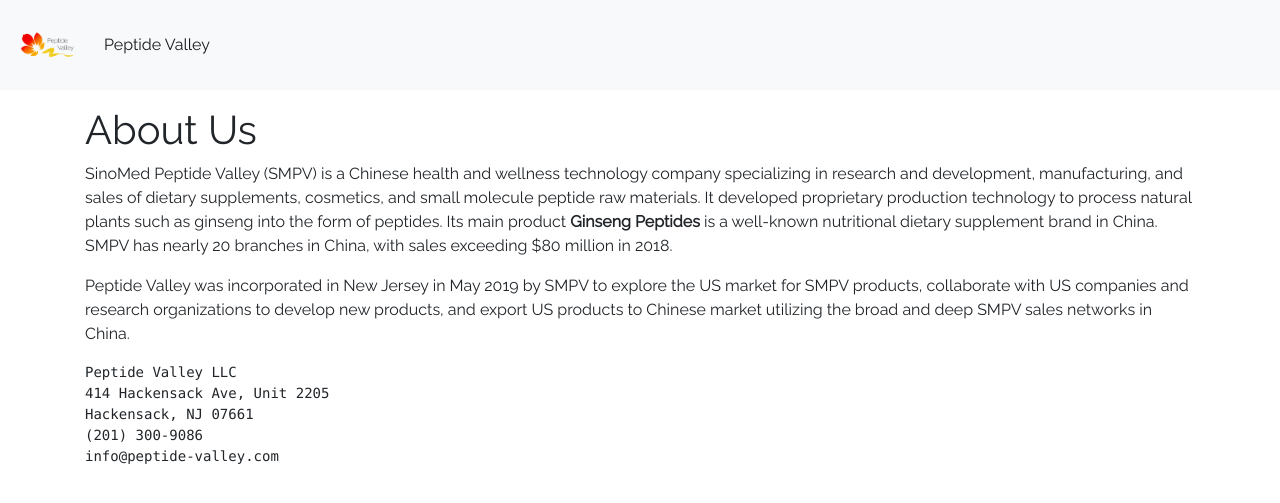
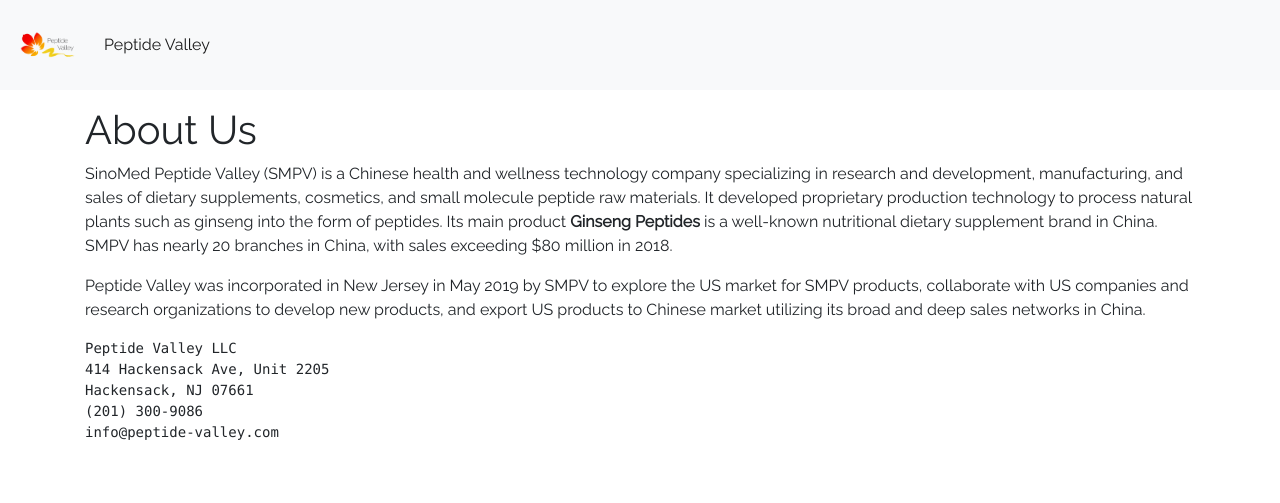
Before and after one commit to peptide-valley/peptide-valley.github.io, a Jekyll site: the page built from about/index.md, in a window 1280 px wide. Shown: the top 503 px of the page. Built offline with Jekyll 4.4.1, drawn with Linux system fonts in a browser that asks for light colours.

Commit message:
Update index.md

````diff
--- a/about/index.md
+++ b/about/index.md
@@ -6,7 +6,7 @@ layout: default
 
 SinoMed Peptide Valley (SMPV) is a Chinese health and wellness technology company specializing in research and development, manufacturing, and sales of dietary supplements, cosmetics, and small molecule peptide raw materials. It developed proprietary production technology to process natural plants such as ginseng into the form of peptides. Its main product **Ginseng Peptides** is a well-known nutritional dietary supplement brand in China. SMPV has nearly 20 branches in China, with sales exceeding $80 million in 2018.
 
-Peptide Valley was incorporated in New Jersey in May 2019 by SMPV to explore the US market for SMPV products, collaborate with US companies and research organizations to develop new products,  and export US products to Chinese market utilizing the broad and deep SMPV sales networks in China.
+Peptide Valley was incorporated in New Jersey in May 2019 by SMPV to explore the US market for SMPV products, collaborate with US companies and research organizations to develop new products,  and export US products to Chinese market utilizing its broad and deep sales networks in China.
 
 ```
 Peptide Valley LLC
````
